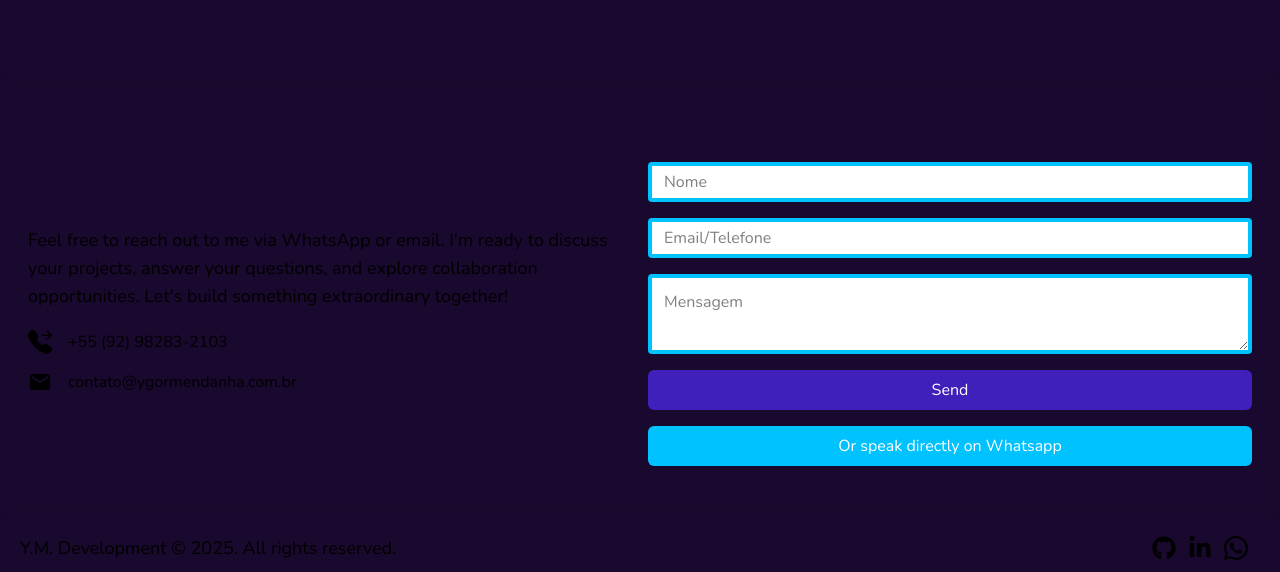
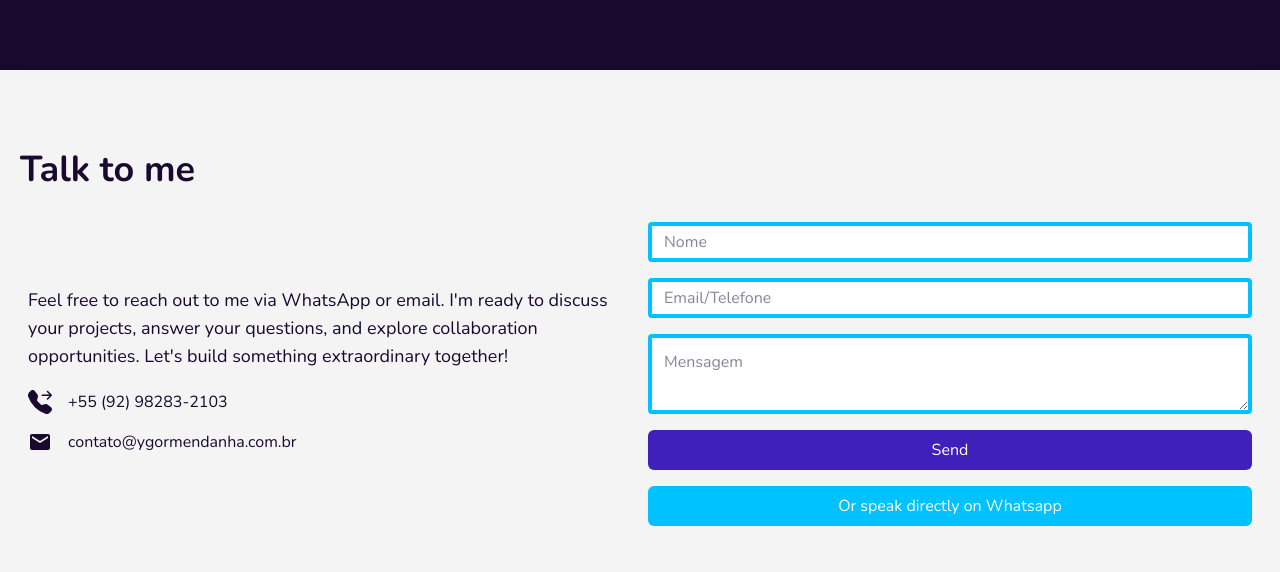
Before and after one commit to YgorMendanha/portfolio, a Next.js app: page /blog in a window 1280 px wide. Shown: the part 4775-5347 px from the top of the page. Built offline with nearby package versions, Linux system fonts and the light colour scheme; no server answers.

Commit message:
fixed erro in footer and add revalidate

```diff
--- a/src/app/[lang]/blog/page.tsx
+++ b/src/app/[lang]/blog/page.tsx
@@ -3,6 +3,8 @@ import { listPosts } from "@/lib/notion";
 import { getDictionary } from "@/utils/functions/getDictionary";
 import { Metadata } from "next";
 import { cookies } from "next/headers";
+
+export const revalidate = 10;
 
 export async function generateMetadata(): Promise<Metadata> {
   const cookieStore = await cookies();
--- a/src/components/contact/index.tsx
+++ b/src/components/contact/index.tsx
@@ -49,11 +49,12 @@ export function Contact({ lang }: { lang: "pt" | "en" }) {
   };
 
   return (
+    <div className="bg-gray-lightest">
       <section
         id="contact"
-      className="flex min-h-[400px] text-black flex-col container mx-auto mt-10 pb-10 backdrop-blur-sm  rounded-lg p-5"
+        className="flex min-h-[400px] text-black-purple py-20 flex-col container mx-auto mt-10 pb-10 backdrop-blur-sm  rounded-lg p-5"
       >
-      <section className="w-full text-black-purple text-4xl font-bold underline-offset-4 ">
+        <section className="w-full  text-4xl font-bold underline-offset-4 ">
           {dict.contact.call}
         </section>
         <div className="flex flex-col lg:flex-row h-[100%] w-full items-center mt-4">
@@ -124,5 +125,6 @@ export function Contact({ lang }: { lang: "pt" | "en" }) {
           </form>
         </div>
       </section>
+    </div>
   );
 }
```
Lines whose indentation alone changed are shown as unchanged.
